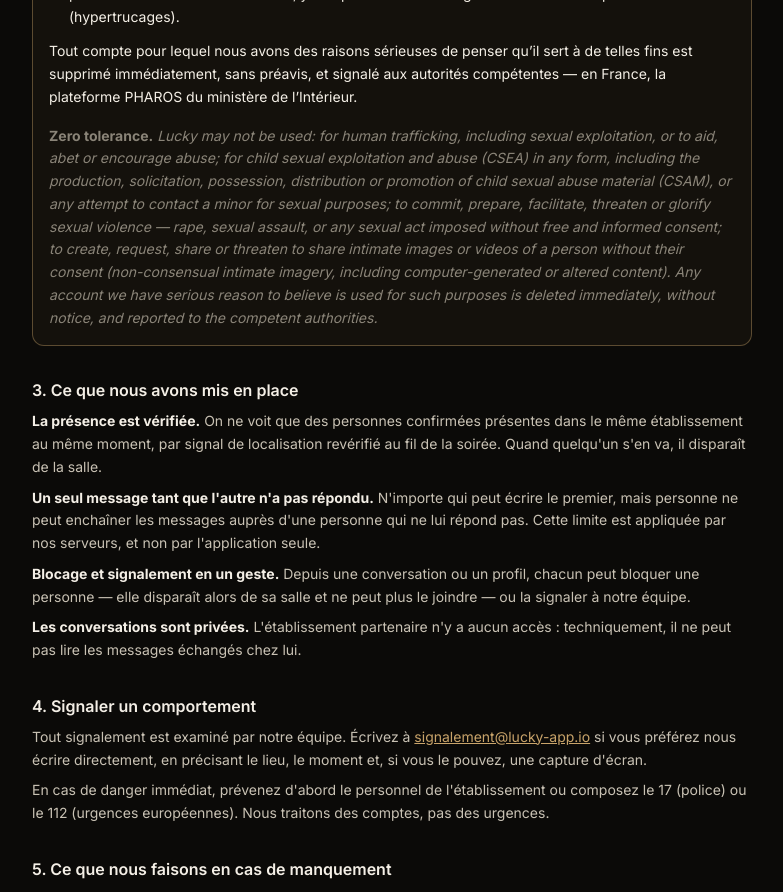
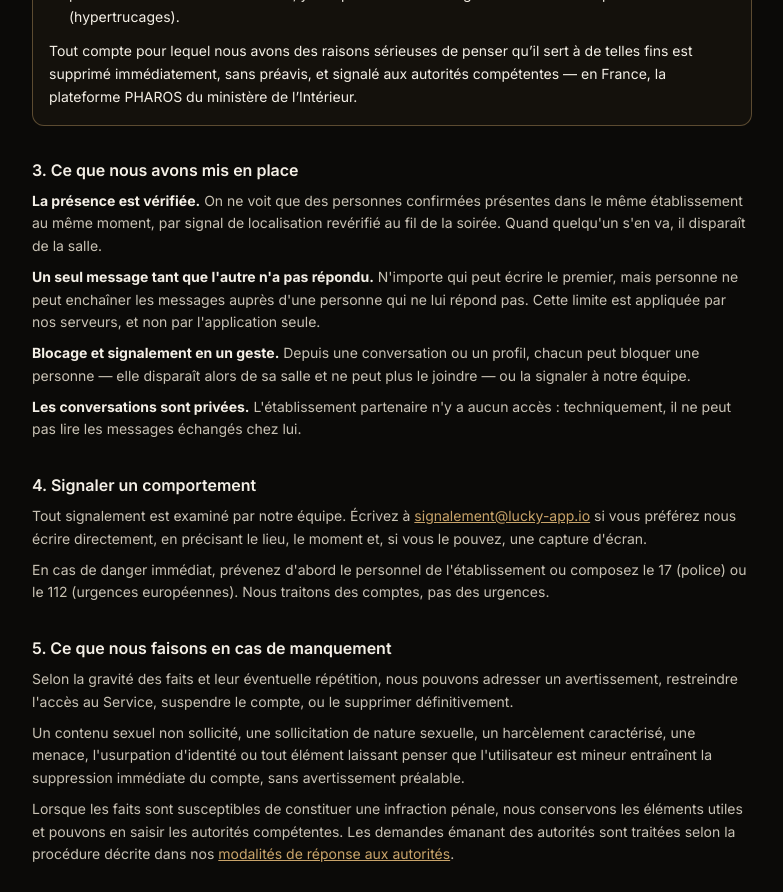
Before and after one commit to rodolphmenten-collab/Lucky-App, a Next.js app: page /legal/usage in a window 1280 px wide. Shown: the part 1600-2492 px from the top of the page, without its empty margins (248-1031 px from the left). Built offline with nearby package versions, Linux system fonts and the light colour scheme.

Commit message:
Page francaise : tout en francais, plus de paragraphe anglais

```diff
--- a/app/legal/usage/page.tsx
+++ b/app/legal/usage/page.tsx
@@ -147,18 +147,6 @@ export default function PolitiqueUsage() {
               fins est supprimé immédiatement, sans préavis, et signalé aux autorités compétentes — en
               France, la plateforme PHAROS du ministère de l&rsquo;Intérieur.
             </p>
-            <p className="mt-4 italic text-bone-faint">
-              <strong className="not-italic text-bone-faint">Zero tolerance.</strong> Lucky may not be used:
-              for human trafficking, including sexual exploitation, or to aid, abet or encourage abuse; for
-              child sexual exploitation and abuse (CSEA) in any form, including the production, solicitation,
-              possession, distribution or promotion of child sexual abuse material (CSAM), or any attempt to
-              contact a minor for sexual purposes; to commit, prepare, facilitate, threaten or glorify sexual
-              violence — rape, sexual assault, or any sexual act imposed without free and informed consent;
-              to create, request, share or threaten to share intimate images or videos of a person without
-              their consent (non-consensual intimate imagery, including computer-generated or altered
-              content). Any account we have serious reason to believe is used for such purposes is deleted
-              immediately, without notice, and reported to the competent authorities.
-            </p>
           </div>
         </section>
 
```
